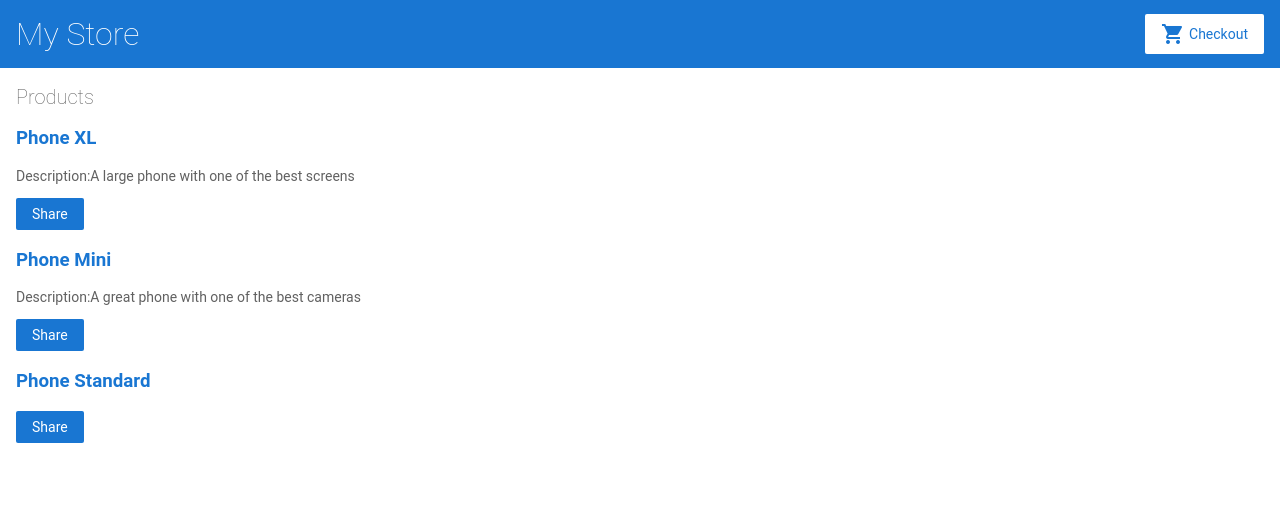
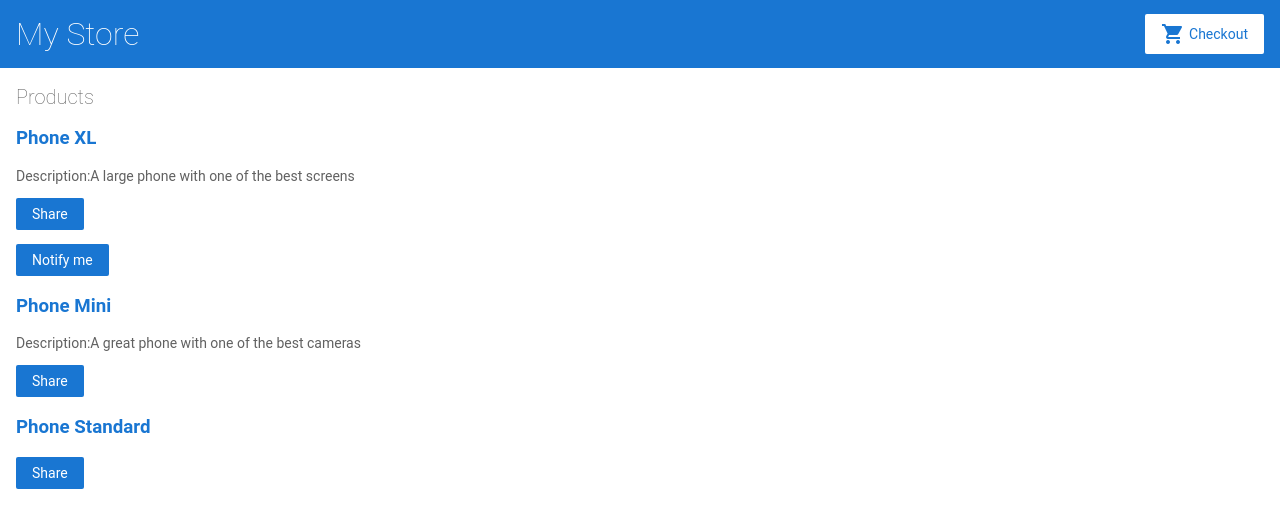
Before and after one commit to JACaballeroM/angular-ltajht, an Angular app: page / in a window 1280 px wide. Shown: the top 528 px of the page. Built offline with nearby package versions, Linux system fonts and the light colour scheme.

Commit message:
3 files modified, 4 added

```diff
--- a/src/app/app.module.ts
+++ b/src/app/app.module.ts
@@ -6,6 +6,7 @@
 import { AppComponent } from './app.component';
 import { TopBarComponent } from './top-bar/top-bar.component';
 import { ProductListComponent } from './product-list/product-list.component';
+import { ProductAlertsComponent } from './product-alerts/product-alerts.component';
 
 @NgModule({
   imports: [
@@ -18,7 +19,8 @@
   declarations: [
     AppComponent,
     TopBarComponent,
-    ProductListComponent
+    ProductListComponent,
+    ProductAlertsComponent
   ],
   bootstrap: [
     AppComponent
--- /dev/null
+++ b/src/app/product-alerts/product-alerts.component.html
@@ -0,0 +1,5 @@
+<p *ngIf="product && product.price > 700">
+  <button type="button" (click)="notify.emit()">
+    Notify me
+  </button>
+</p>
--- a/src/app/product-list/product-list.component.html
+++ b/src/app/product-list/product-list.component.html
@@ -14,6 +14,10 @@
   Share
 </button>
 
+<app-product-alerts
+  [product]="product" (notify)="onNotify()">
+</app-product-alerts>
+
 </div>
 
 <!--
--- a/src/app/product-list/product-list.component.ts
+++ b/src/app/product-list/product-list.component.ts
@@ -13,6 +13,10 @@
   share() {
     window.alert('The product has been shared!');
   }
+
+  onNotify(){
+    window.alert('You will be notified when the product goes on sale');
+  }
 }
 
 
```
Also changed, not shown: src/app/product-alerts/product-alerts.component.ts (added, +15 -0 lines), src/app/product-alerts/product-alerts.component.css (added), 1 other file (tests, documents, lock files or other folders).
